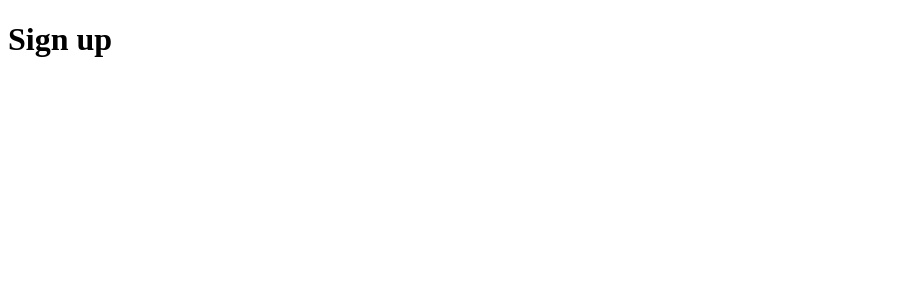
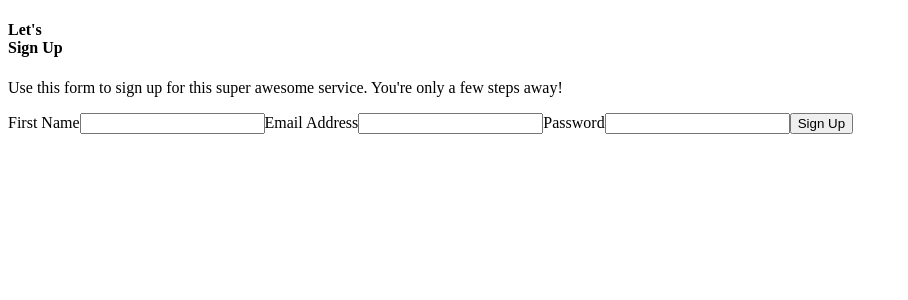
Before and after one commit to urigala/sign-up, a React (Create React App) app: page / in a window 1280 px wide. Shown: the top 300 px of the page, without its empty margins (0-908 px from the left). Built offline with nearby package versions, Linux system fonts and the light colour scheme.

Commit message:
defined elements of sign up form

```diff
--- /dev/null
+++ b/public/index.css
@@ -0,0 +1,5 @@
+* {
+    margin: 0%;
+    padding: 0%;
+    font-family: 'Roboto', sans-serif;
+}
--- a/src/App.js
+++ b/src/App.js
@@ -1,11 +1,20 @@
-
+import Confirmation from "./components/confirmation";
 
 function App() {
   return (
-    <div>
-      <h1>
-        Sign up
-      </h1>
+    <div className="signUp">
+      <h4>Let's <br/><span className="boldedSpan">Sign Up</span> </h4>
+      <p>Use this form to sign up for this super awesome service. You're only a few steps away!</p>
+      <form className="signUpForm">
+        <label>First Name</label>
+        <input></input>
+        <label>Email Address</label>
+        <input></input>
+        <label>Password</label>
+        <input></input>
+
+        <button>Sign Up</button>
+      </form>
     </div>
   )
 }
--- /dev/null
+++ b/src/components/confirmation.jsx
@@ -0,0 +1,9 @@
+import React from 'react'
+
+function confirmation() {
+  return (
+    <div>confirmation</div>
+  )
+}
+
+export default confirmation
```
